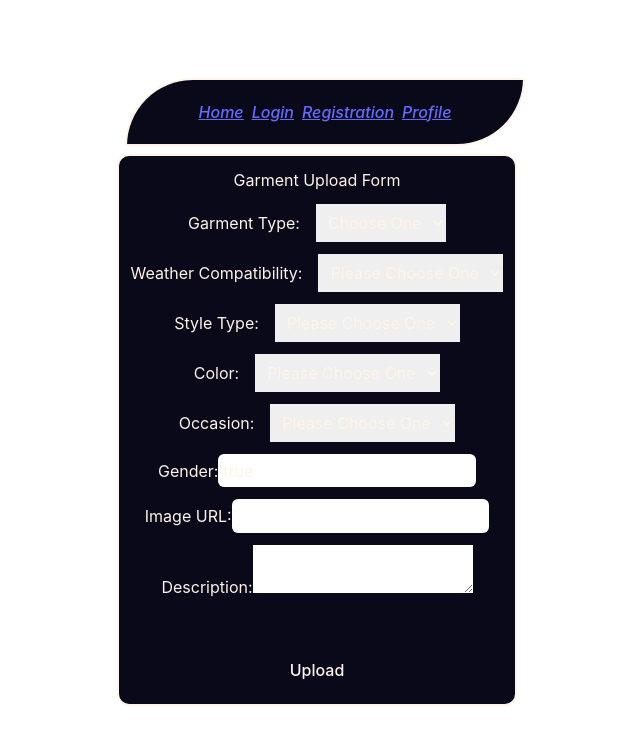
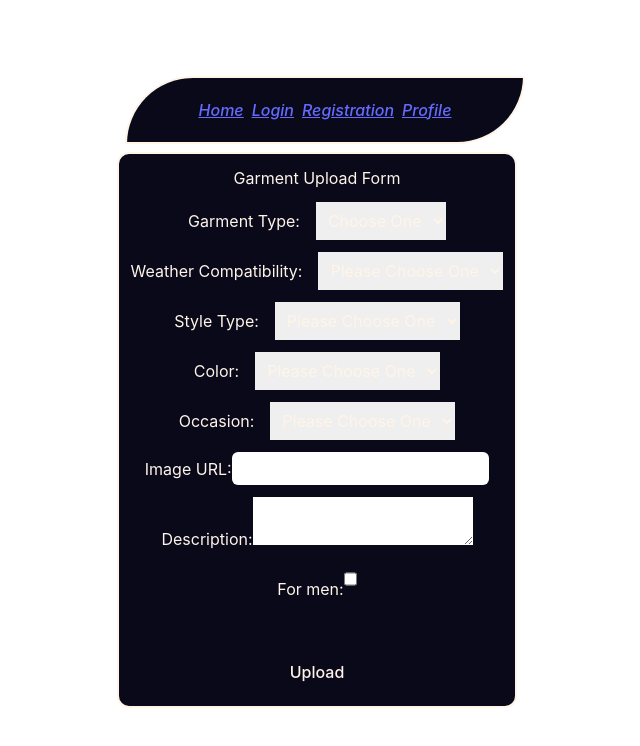
Before and after one commit to FSA-Fit-Check/Fit-Check, a React (Vite) app: page /garmentUpload in a window 1280 px wide. Shown: the top 746 px of the page, without its empty margins (323-963 px from the left). Built offline with nearby package versions, Linux system fonts and the light colour scheme; the HTML template or start-up script is replaced by a standard one.

Commit message:
Changed field on GarmentUploadForm from 'gender' to 'for men' checkbox. Added location dropdown selector to Weather Content.

```diff
--- a/src/components/garmentUpload.jsx
+++ b/src/components/garmentUpload.jsx
@@ -136,15 +136,6 @@ const GarmentUploadForm = () => {
           </select>
         </label>
         <label>
-          Gender:
-          <input
-            type="text"
-            name="Gender"
-            value={formInput.forMen}
-            onChange={(e) => handleInputChange("forMen", e.target.value)}
-          />
-        </label>
-        <label>
           Image URL:
           <input
             type="text"
@@ -161,6 +152,13 @@ const GarmentUploadForm = () => {
             onChange={(e) => handleInputChange("description", e.target.value)}
           />
         </label>
+        <label>
+        For men:
+        <input type="checkbox"
+        name="Gender"
+        value={formInput.forMen}
+        onChange={(e) => setFormInput({ ...formInput, forMen: e.target.checked })}/>
+        </label>
         <br />
         <button type="submit">Upload</button>
       </form>
```
